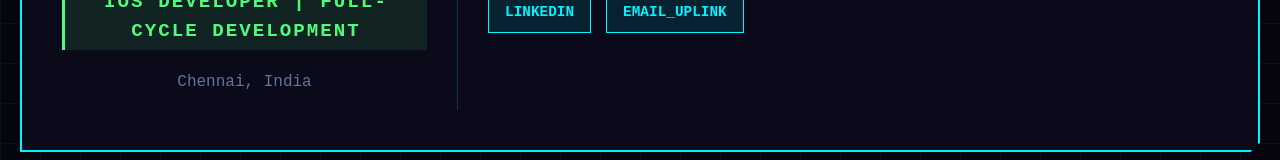
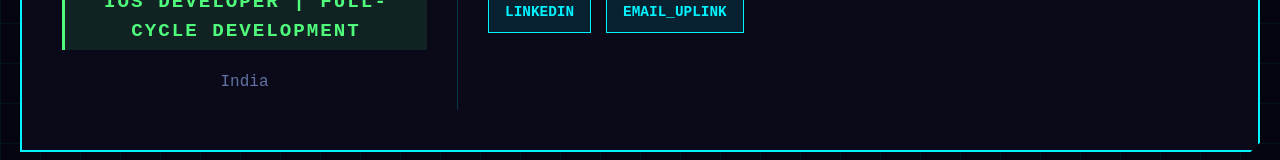
Before and after one commit to raju-9-11/portfolio, a React (Vite) app: page / in a window 1280 px wide. Shown: the part 337-497 px from the top of the page. Built offline with nearby package versions, Linux system fonts and the light colour scheme.

Commit message:
Squashed local commits

```diff
--- a/src/data/portfolio.js
+++ b/src/data/portfolio.js
@@ -3,9 +3,9 @@
 export const profileData = {
   name: "Raj Kumar S",
   headline: "iOS Developer | Full-Cycle Development",
-  location: "Chennai, India",
+  location: "India",
   profileImage: "/profile.jpg",
-  summary: `Passionate iOS Developer with 2+ years of experience building sleek, scalable mobile applications. My expertise lies in full-cycle development, bridging the gap between complex logic and user-centric design. I thrive on solving architectural challenges and am constantly expanding my toolkit.`,
+  summary: `Passionate iOS Developer with 2+ years of experience building sleek, scalable mobile applications. My expertise lies in full-cycle development, bridging the gap between complex logic and user-centric design. I thrive on solving architectural challenges and am constantly expanding my toolkit. Actively seeking new challenges and opportunities to leverage my skills in a dynamic environment.`,
   socialLinks: {
     linkedin: "https://www.linkedin.com/in/raj-kumar-s",
     email: "raju9112000@gmail.com"
```
